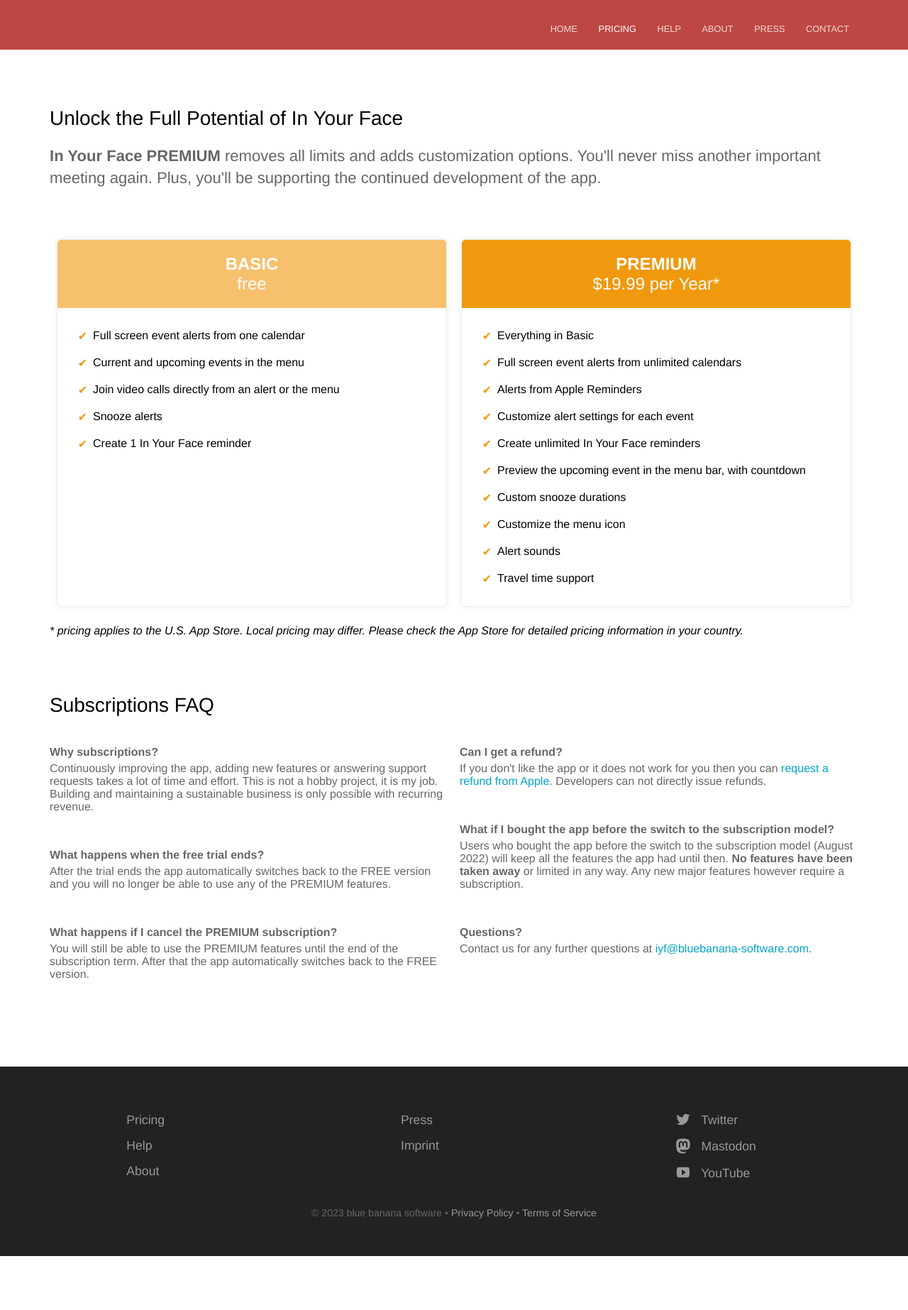
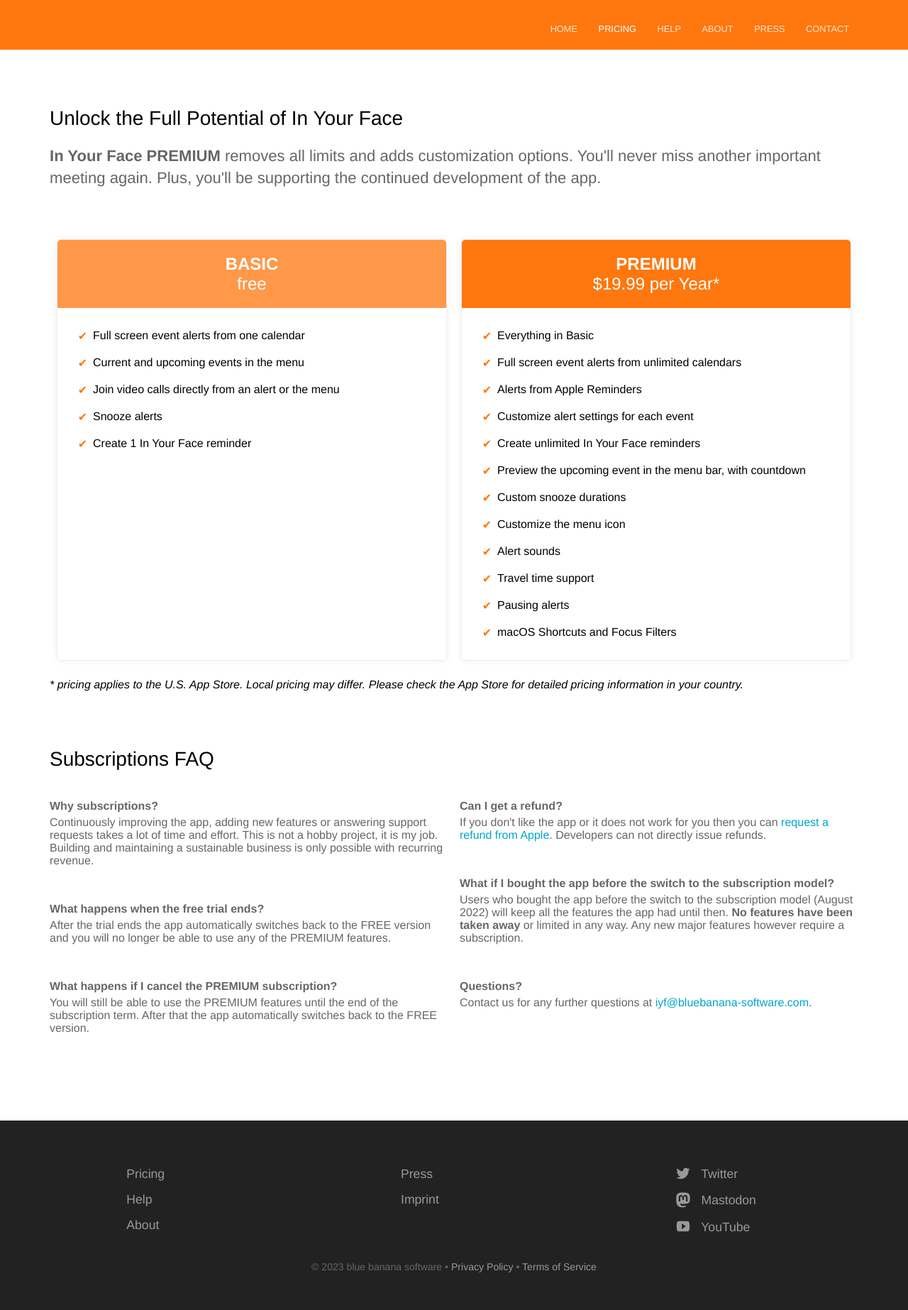
Before and after one commit to martinhoeller/inyourfaceapp, a Jekyll site: the page built from pricing.html, in a window 1280 px wide. Shown: the whole page at 71% size. Built offline with Jekyll 4.4.1, drawn with Linux system fonts in a browser that asks for light colours; comment, search, counter and statistics services are not loaded; before the commit the page ends 1770 px from its top, so only the background shows below that.

Commit message:
update website for v3

```diff
--- a/assets/css/custom.css
+++ b/assets/css/custom.css
@@ -17,7 +17,7 @@
 }
 
 header {
-    background: #BD4742;
+    background: #FE770F;
     padding-bottom: 50px;
 }
 
@@ -60,13 +60,13 @@
 }
 
 .rating {
-    color: #F0990E;
+    color: #FE770F;
     display: block;
     font-style: normal;
 }
 
 .bottom-cta {
-    background: #F0990E;
+    background: #FE770F;
 }
 
 footer {
@@ -164,7 +164,7 @@
     content: "✔";
     position: absolute;
     left: 1.8em;
-    color: #F0990E;
+    color: #FE770F;
 }
 
 .plans .plan .plan-name li {
--- a/pricing.html
+++ b/pricing.html
@@ -4,7 +4,7 @@
 description: <b>In Your Face PREMIUM</b> removes all limits and adds customization options. You'll never miss another important meeting again. Plus, you'll be supporting the continued development of the app.
 pricing_table:
   - name: <b>BASIC</b><br>free
-    color: "#F7C06D"
+    color: "#FF9849"
     features:
       - text: Full screen event alerts from one calendar
         highlight: false
@@ -17,7 +17,7 @@
       - text: Create 1 In Your Face reminder
         highlight: false
   - name: <b>PREMIUM</b><br>$19.99 per Year*
-    color: "#F0990E"
+    color: "#FE770F"
     features:
       - text: Everything in Basic
         highlight: false
@@ -38,6 +38,10 @@
       - text: Alert sounds
         highlight: false
       - text: Travel time support
+        highlight: false
+      - text: Pausing alerts
+        highlight: false
+      - text: macOS Shortcuts and Focus Filters
         highlight: false
 faq:
   - question: Why subscriptions?
```
Also changed, not shown: help/supported_video_conferencing_services.md (+2 -0 lines), assets/favicon.png, assets/images/doc.svg, assets/images/header_bg.png, images/icon.png, images/icon@2x.png, images/screen_customize.png, images/screen_main.png, images/screen_menu.png, images/screen_reminder.png, images/screen_video.png, 3 other files.
